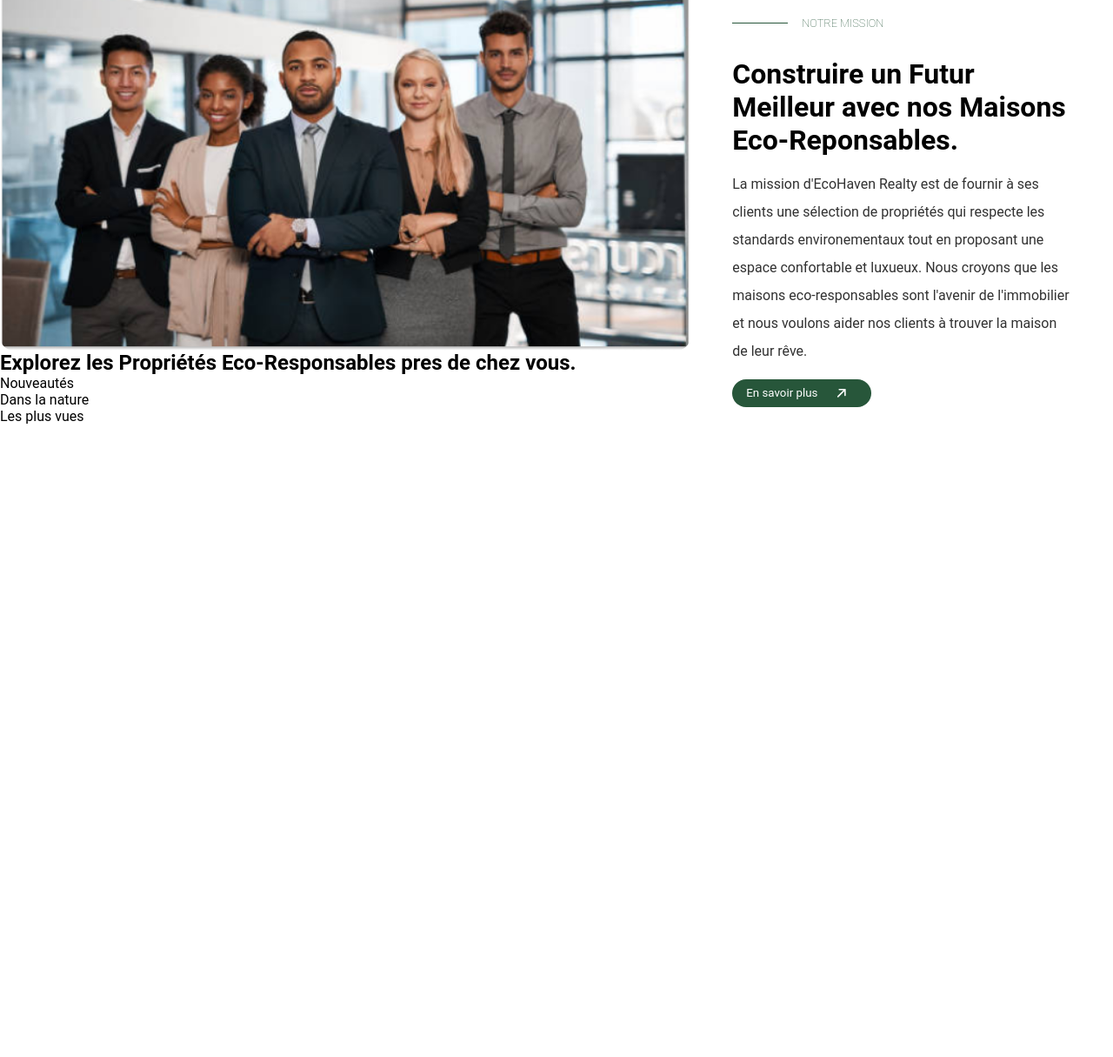
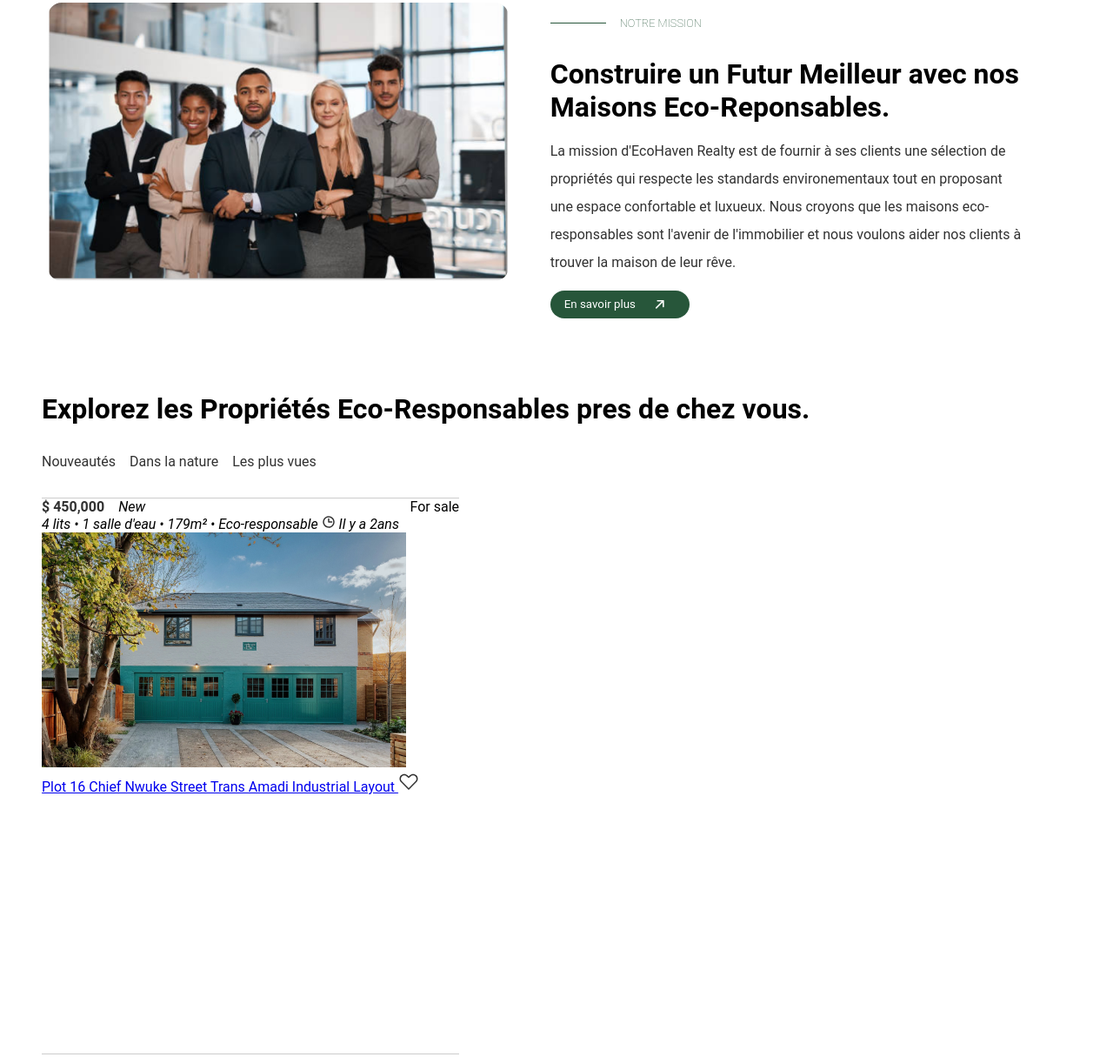
Before and after one commit to AlexandreRichrd/real-estate-agency, a plain HTML site: page index.html in a window 1280 px wide. Shown: the part 1357-2572 px from the top of the page at 87% size. Before the commit the page ends 1845 px from the top, so only its background shows below. Drawn offline with Linux system fonts and the light colour scheme; files whose address does not match are found by name.

Commit message:
debut proprietes

```diff
--- a/index.html
+++ b/index.html
@@ -68,7 +68,7 @@
         </div>
     </section>
 
-    <section>
+    <section class="proprietes">
         <h1>
             Explorez les Propriétés Eco-Responsables pres de chez vous.
         </h1>
@@ -79,6 +79,32 @@
                 <li>Les plus vues</li>
             </ul>
         </nav>
+        <div class="liste-proprietes">
+            <div class="propriete">
+                <div class="propriete-header">
+                    <div class="propriete-header-left">
+                        <h3>$ 450,000</h3>
+                        <em>New</em>
+                    </div>
+                    <div class="propriete-header-right">
+                        <div class="tag">
+                            For sale
+                        </div>
+                    </div>
+                </div>
+                <div class="below-header">
+                    <em>4 lits • 1 salle d'eau • 179m² • Eco-responsable</em>
+                    <em><img src="./assets/clock.svg" alt=""> Il y a 2ans</em>
+                </div>
+                <img src="./assets/propriete1.png" alt="">
+                <div class="propriete-footer">
+                    <a href="#">
+                        Plot 16 Chief Nwuke Street Trans Amadi Industrial Layout
+                    </a>
+                    <img src="./assets/HeartStraight.svg" alt="">
+                </div>
+            </div>
+        </div>
     </section>
 
 </body>
--- a/styles.css
+++ b/styles.css
@@ -221,11 +221,72 @@ main .searchbar button{
 }
 
 .notre-mission img{
-    height: 30rem;
+    height: 20rem;
     border-radius: 1rem;
 }
 
 .qui-sommes-nous img{
-    height: 30rem;
+    height: 20rem;
     border-radius: 1rem;
 }
+
+/* PROPRIETES */
+
+.proprietes{
+    min-height: 100vh;
+    width: 100%;
+    display: flex;
+    flex-direction: column;
+    justify-content: flex-start;
+    align-items: flex-start;
+    padding: 3rem;
+}
+
+.proprietes h1{
+    font-size: 2em;
+}
+
+.proprietes nav ul{
+    display: flex;
+    list-style: none;
+    gap: 1rem;
+    margin: 2rem 0;
+}
+
+.proprietes nav ul li{
+    font-size: 1em;
+    color: #313131;
+    cursor: pointer;
+}
+
+.proprietes nav ul li:hover{
+    color: #27563A;
+    text-decoration: underline;
+}
+
+.proprietes nav ul li.active{
+    color: #27563A;
+    text-decoration: underline;
+}
+
+.propriete{
+    height: 80vh;
+    width: 30rem;
+    border-top: 1px solid #CCCCCC;
+    border-bottom: 1px solid #CCCCCC;
+}
+
+.propriete .propriete-header{
+    display: flex;
+    justify-content: space-between;
+}
+
+.propriete .propriete-header .propriete-header-left{
+    display: flex;
+    gap: 1rem;
+}
+
+.propriete .propriete-header .propriete-header-left h3{
+    font-size: 1em;
+    color: #313131;
+}
```
Also changed, not shown: assets/HeartStraight.svg (added), assets/clock.svg (added), assets/propriete1.png (added), assets/propriete2.png (added), assets/propriete3.png (added), assets/propriete4.png (added), assets/propriete5.png (added), assets/propriete6.png (added).
